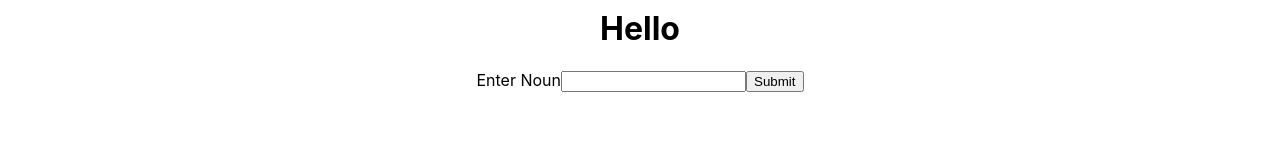
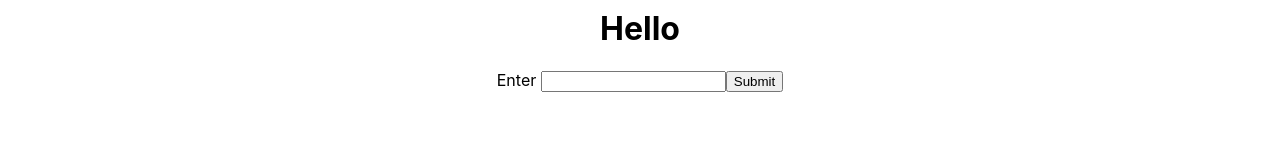
Before and after one commit to ttguitarnoob-dev/madlib, a React (Create React App) app: page /create-story in a window 1280 px wide. Shown: the part 145-300 px from the top of the page. Built offline with nearby package versions, Linux system fonts and the light colour scheme.

Commit message:
changed the structure of storyone js

```diff
--- a/src/components/CreateStory.jsx
+++ b/src/components/CreateStory.jsx
@@ -5,12 +5,16 @@ import React from "react";
 
 const CreateStory = () => {
     const [answers, setAnswers] = useState([])
+    const stupid = storyOne[0]
+    var round = 0
 
     const handleSubmit = (event) => {
         event.preventDefault()
         console.log('event?', event.target[0].value)
         setAnswers([...answers, event.target[0].value])
         console.log('stat', answers)
+        console.log('omg', stupid)
+
     }
 
 
@@ -18,7 +22,7 @@ const CreateStory = () => {
         <div>
             <h1>Hello</h1>
             <form onSubmit={handleSubmit}>
-                <label>Enter Noun</label>
+                <label>Enter {storyOne[0].key} </label>
                 <input type="text" />
                 <input type="submit" value="Submit" />
             </form>
--- a/src/data/StoryOne.js
+++ b/src/data/StoryOne.js
@@ -1 +1,15 @@
-export const storyOne = ['hello', 2, 'smell']
+export const storyOne = [
+    {
+        0:'Character Name'
+
+    },
+    {
+        1:'Noun'
+    },
+    {
+        2:'Adjective'
+    },
+    {
+        3:'Noun'
+    }
+]
```
